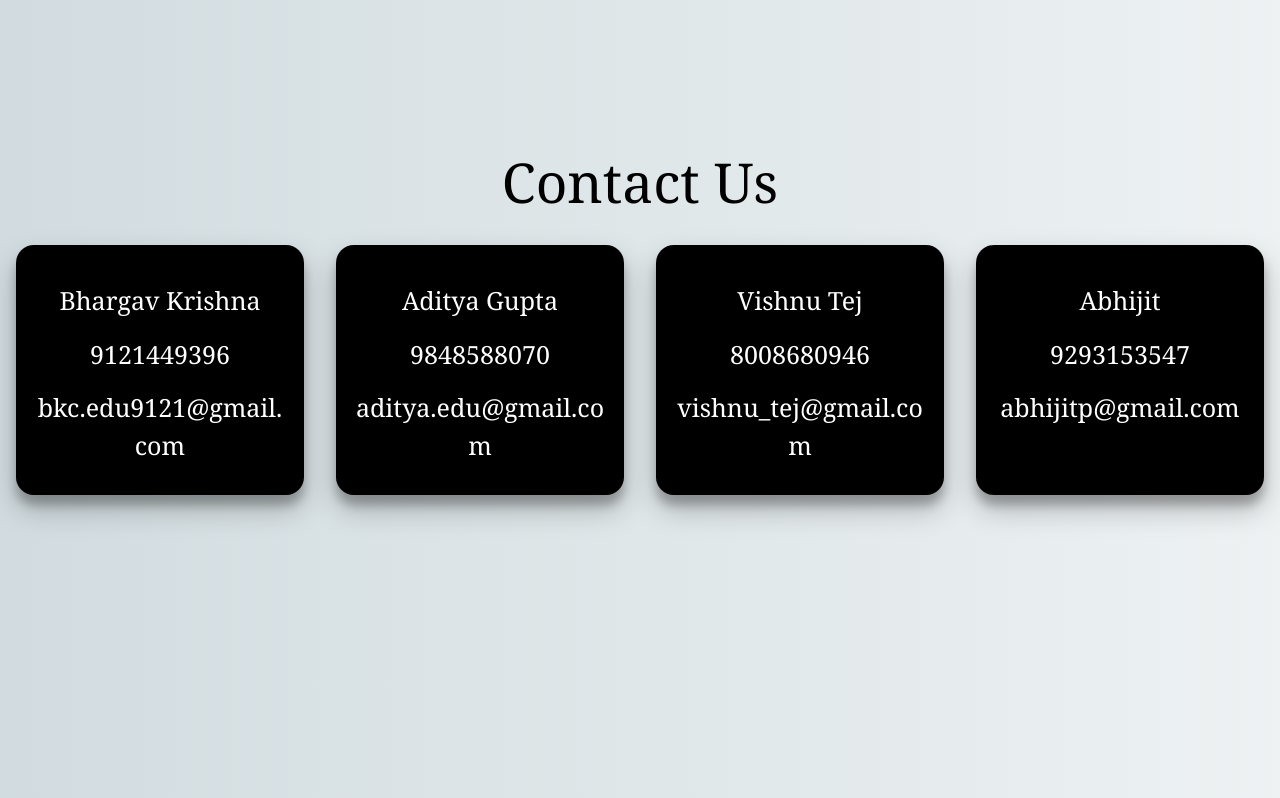
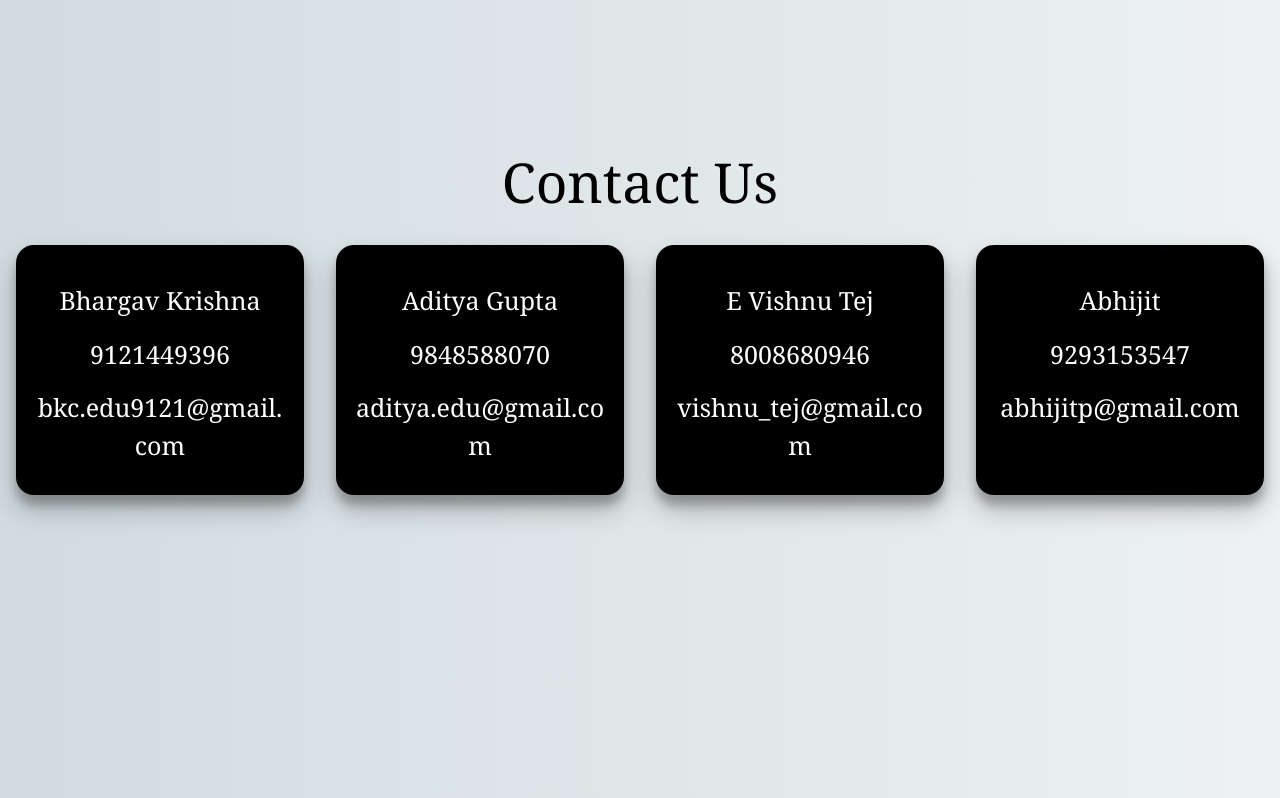
Before and after one commit to Bhargav-9121/satya-vichar, a Flask app: page / in a window 1280 px wide. Shown: the part 1601-2399 px from the top of the page. Run offline with Flask 3, Linux system fonts and the light colour scheme; parts of the project's set-up code (start-up, migrations or seed data) failed here and were passed over; some libraries are stand-ins or nearby versions; some web fonts are replaced.

Commit message:
second commit

```diff
--- a/templates/index.html
+++ b/templates/index.html
@@ -102,7 +102,7 @@
             </div>
             <div class="card" style="width: 18rem;">
                 <div class="card-body">
-                    <p class="card-text">Vishnu Tej</p>
+                    <p class="card-text">E Vishnu Tej</p>
                     <p class="card-text">8008680946</p>
                     <p class="card-text">vishnu_tej@gmail.com</p>
                 </div>
```
